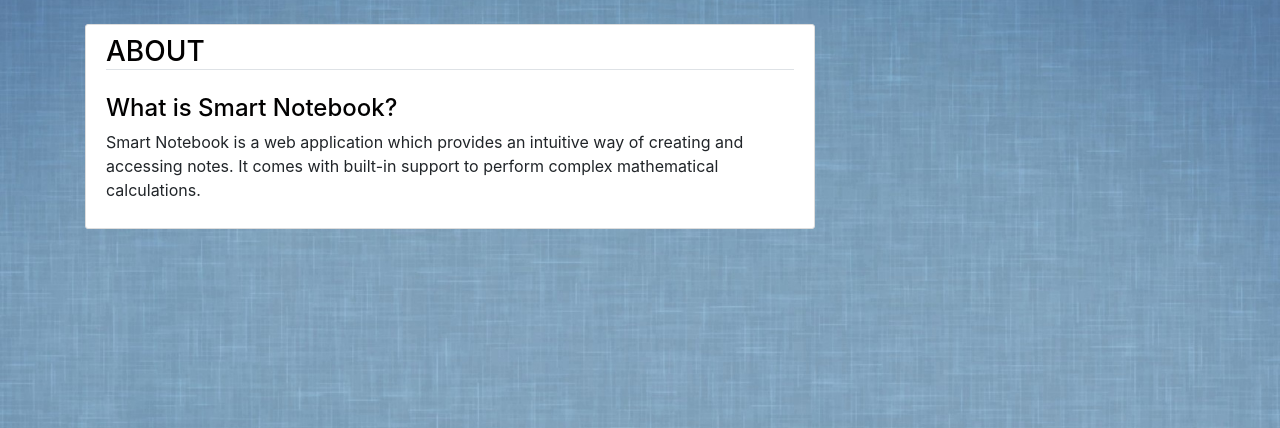
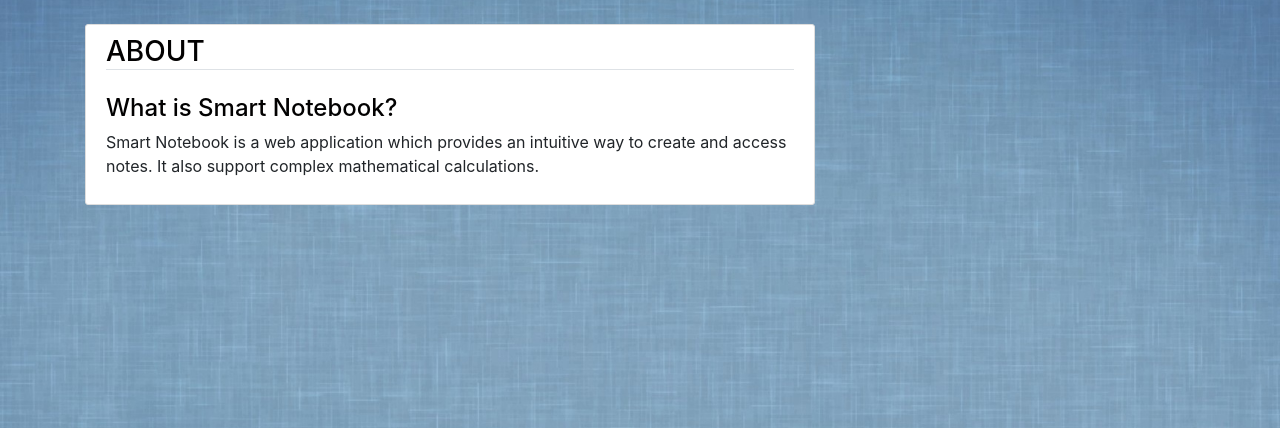
Before and after one commit to ArsalanMacknojia/Smart-Notebook, a Flask app: page /about/ in a window 1280 px wide. Shown: the part 56-484 px from the top of the page. Run offline with Flask 2, Linux system fonts and the light colour scheme; some libraries are stand-ins or nearby versions.

Commit message:
Update about page and seeding data

```diff
--- a/web/app.py
+++ b/web/app.py
@@ -15,7 +15,7 @@ def create_db():
 @cli.command("seed_db")
 def seed_db():
     db.session.add(User(id=0, username="NULL", first_name="NULL", last_name="NULL", email="NULL", phone_number="NULL", postal_code="NULL", password="$2b$12$ppAg.mOnlIo15d0m7gPYr.1LZaUvuO29JVVBkv6bkQzQz6zK.f66y", user_image="default.jpg"))
-    db.session.add(User(username="ArsalanMacknojia", first_name="Arsalan", last_name="Macknojia", email="arsalan@gmail.com", phone_number="7781111111", postal_code="V3E3B5", password="$2b$12$ppAg.mOnlIo15d0m7gPYr.1LZaUvuO29JVVBkv6bkQzQz6zK.f66y", user_image="fbe019790fa740498056398282b88920.jpg"))
+    db.session.add(User(username="ArsalanMacknojia", first_name="Arsalan", last_name="Macknojia", email="arsalan@gmail.com", phone_number="7781111111", postal_code="V3E3B5", password="$2b$12$ppAg.mOnlIo15d0m7gPYr.1LZaUvuO29JVVBkv6bkQzQz6zK.f66y", user_image="default.jpg"))
     db.session.commit()
 
     db.session.add(Note(title="Team Meeting Minutes", content="No more tickets lefts. Time to catch up on sleep.", user_id=1))
--- a/web/smart_notebook/templates/about.html
+++ b/web/smart_notebook/templates/about.html
@@ -6,8 +6,8 @@
 
     <h4>What is Smart Notebook?</h4>
     <p>
-        Smart Notebook is a web application which provides an intuitive way of creating and accessing notes.
-        It comes with built-in support to perform complex mathematical calculations.
+        Smart Notebook is a web application which provides an intuitive way to create and access notes.
+        It also support complex mathematical calculations.
     </p>
 </div>
 {% endblock content %}
```
Also changed, not shown: web/smart_notebook/static/user_images/fbe019790fa740498056398282b88920.jpg (deleted).
